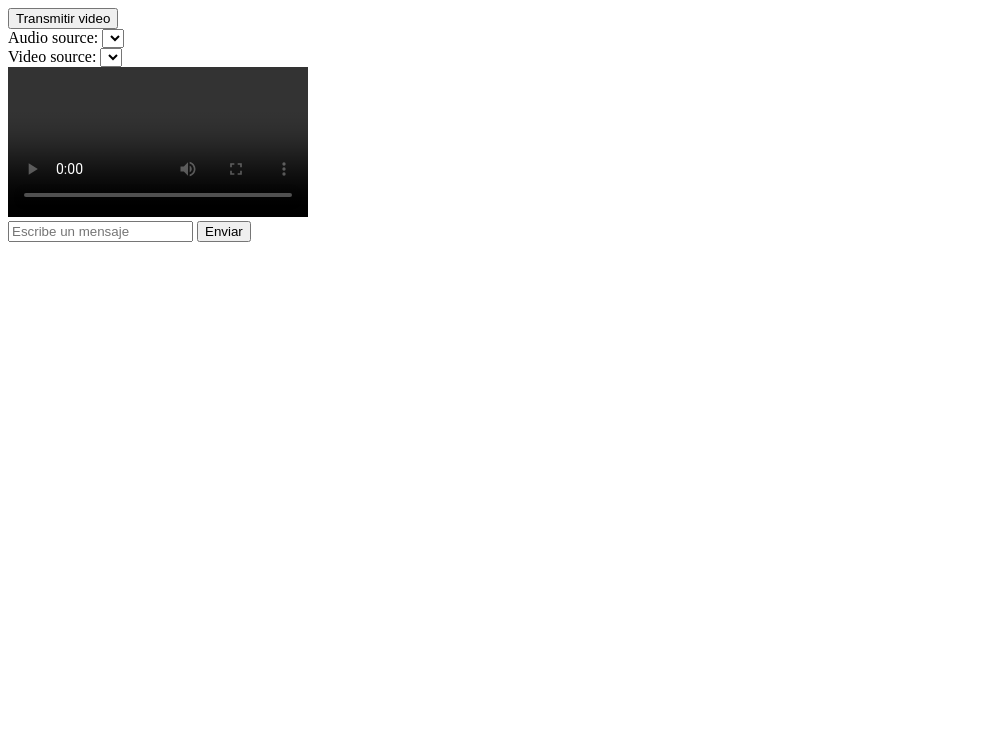
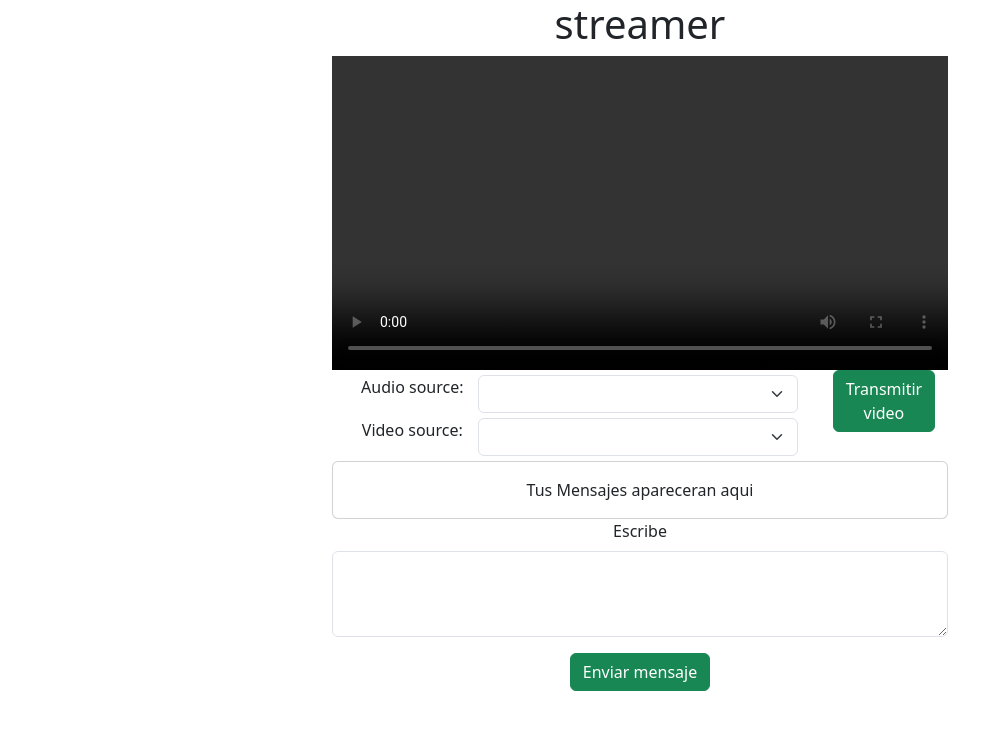
Before and after one commit to cucarach0n/StreamCamera-WebRTC, a website: page public/streamer.html in a window 1280 px wide. Shown: the whole page, without its empty margins (0-1003 px from the left). Drawn offline with nearby package versions, Linux system fonts and the light colour scheme; no server answers.

Commit message:
add style and fix some bugs

```diff
--- a/public/streamer.html
+++ b/public/streamer.html
@@ -3,23 +3,67 @@
   <head>
     <title>Broadcaster</title>
     <meta charset="UTF-8" />
+    <link href="https://cdn.jsdelivr.net/npm/bootstrap@5.3.0-alpha1/dist/css/bootstrap.min.css" rel="stylesheet" integrity="sha384-GLhlTQ8iRABdZLl6O3oVMWSktQOp6b7In1Zl3/Jr59b6EGGoI1aFkw7cmDA6j6gD" crossorigin="anonymous">
+    <script src="https://cdn.jsdelivr.net/npm/bootstrap@5.3.0-alpha1/dist/js/bootstrap.bundle.min.js" integrity="sha384-w76AqPfDkMBDXo30jS1Sgez6pr3x5MlQ1ZAGC+nuZB+EYdgRZgiwxhTBTkF7CXvN" crossorigin="anonymous"></script>
   </head>
   <body>
-    <button id="btnTransmitir" data-estado="true">Transmitir video</button>
-    <section class="select">
-      <label for="audioSource">Audio source: </label>
-      <select id="audioSource"></select>
-    </section>
+    <div>
 
-    <section class="select">
-      <label for="videoSource">Video source: </label>
-      <select id="videoSource"></select>
-    </section>
-    <div id="videos">
-      <video id="vdoPlay" controls autoplay="true" ></video>
+
+    <div class="container" style="min-width: 100%;">
+      <div class="row justify-content-center">
+
+              <div class="col-sm-8 col-md-6 col-xl-10 text-center">
+                <h1>streamer</h1>
+              </div>
+              <div class="col-sm-12 col-md-10 col-lg-8 col-xl-6 text-center">
+                <video id="vdoPlay" width="100%" height="100%" controls autoplay="true" ></video>
+              </div>
+
+              <div class="col-sm-8 col-md-7">
+                <div class="container">
+                  <div class="row justify-content-center">
+                    <div class="col-xs-12 col-md-10 col-xl-8 col-xxl-8 text-center">
+                      <section class="select" style="display: inline-flex;margin-top: 5px;">
+                        <label class="form-label" for="audioSource">Audio source: </label>
+                        <select style="width: 20rem;margin-left: 15px;" class="form-select" id="audioSource"></select>
+                      </section>
+                      <section class="select" style="display: inline-flex;margin-top: 5px;">
+                        <label  class="form-label" for="videoSource">Video source: </label>
+                        <select style="width: 20rem;margin-left: 15px;" class="form-select" id="videoSource"></select>
+                      </section>
+                    </div>
+                    <div class="col-md-2 col-xxl-3 ">
+                      <button class="btn btn-success" id="btnTransmitir" data-estado="true">Transmitir video</button>
+                    </div>
+                  </div>
+                </div>
+
+              </div>
+
+              <div class="col-sm-10 col-md-8 col-xl-6 text-center">
+                <div class="card" style="margin-top: 5px;">
+                  <div class="card-body">
+                    Tus Mensajes apareceran aqui
+                  </div>
+                </div>
+                <div class="mb-3 ">
+                  <label for="txtMensaje" class="form-label">Escribe</label>
+                  <textarea class="form-control" id="txtMensaje" rows="3"></textarea>
+                </div>
+                <!--<input type="text" id="txtMensaje" placeholder="Escribe un mensaje" />-->
+                <button class="btn btn-success" id="btnEnviar">Enviar mensaje</button>
+              </div>
+
+
+      </div>
     </div>
-    <input type="text" id="txtMensaje" placeholder="Escribe un mensaje" />
-    <button id="btnEnviar">Enviar</button>
+  </div>
+
+
+
+
+
 
     <script src="/socket.io/socket.io.js"></script>
     <script src="/streamer.js"></script>
--- a/public/streamer.js
+++ b/public/streamer.js
@@ -1,14 +1,14 @@
 const peerConnections = {};
 const config = {
   iceServers: [
-    {
-      "urls": "stun:stun.l.google.com:19302",
-    },
-    // {
-    //   "urls": "turn:TURN_IP?transport=tcp",
-    //   "username": "TURN_USERNAME",
-    //   "credential": "TURN_CREDENTIALS"
-    // }
+    //{
+      //  "urls": "stun:stun.l.google.com:19302",
+      //},
+      {
+        "urls": "turn:turn.soporgram.com:3478",
+        "username": "cucaracha",
+        "credential": "4583013"
+      }
   ]
 };
 var reloadStream = false;
@@ -304,11 +304,11 @@ function validarStatusStream(){
       /*localStream.getTracks().forEach(track => {
         track.stop();
       });*/
-      for(var i = 0;i < localStreams.length; i++){
+      /*for(var i = 0;i < localStreams.length; i++){
         localStreams[i].getTracks().forEach(track => {
           track.stop();
         });
-      }
+      }*/
       localStream.getTracks().forEach(track => {
         track.stop();
       });
```
Also changed, not shown: public/index.html (+8 -3 lines), public/viewer.js (+11 -9 lines).
